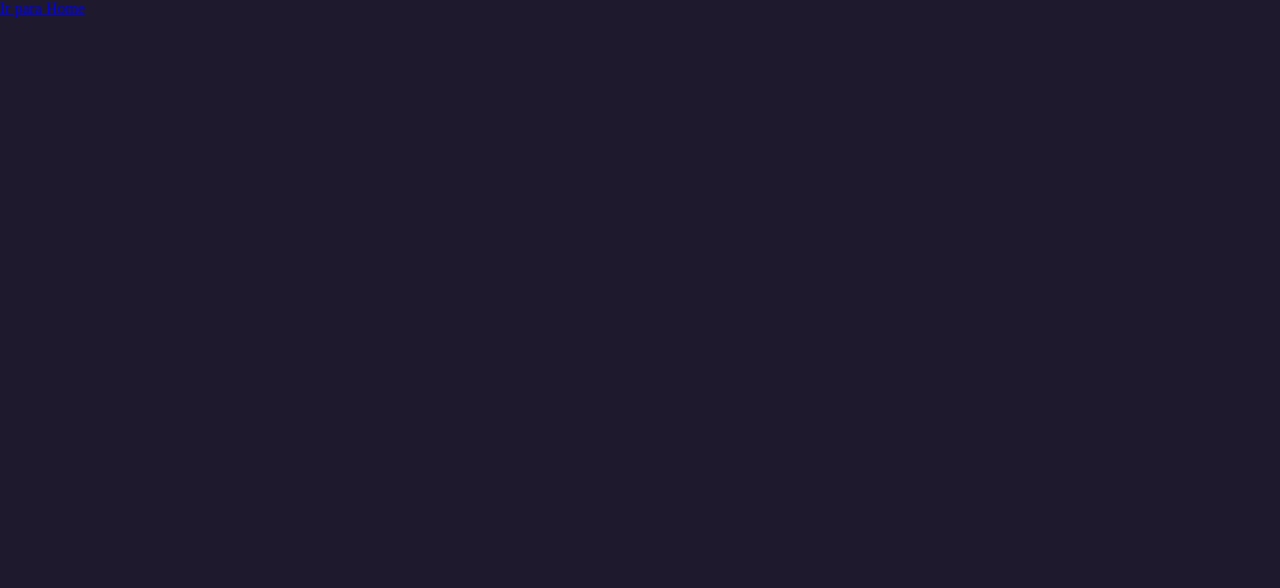
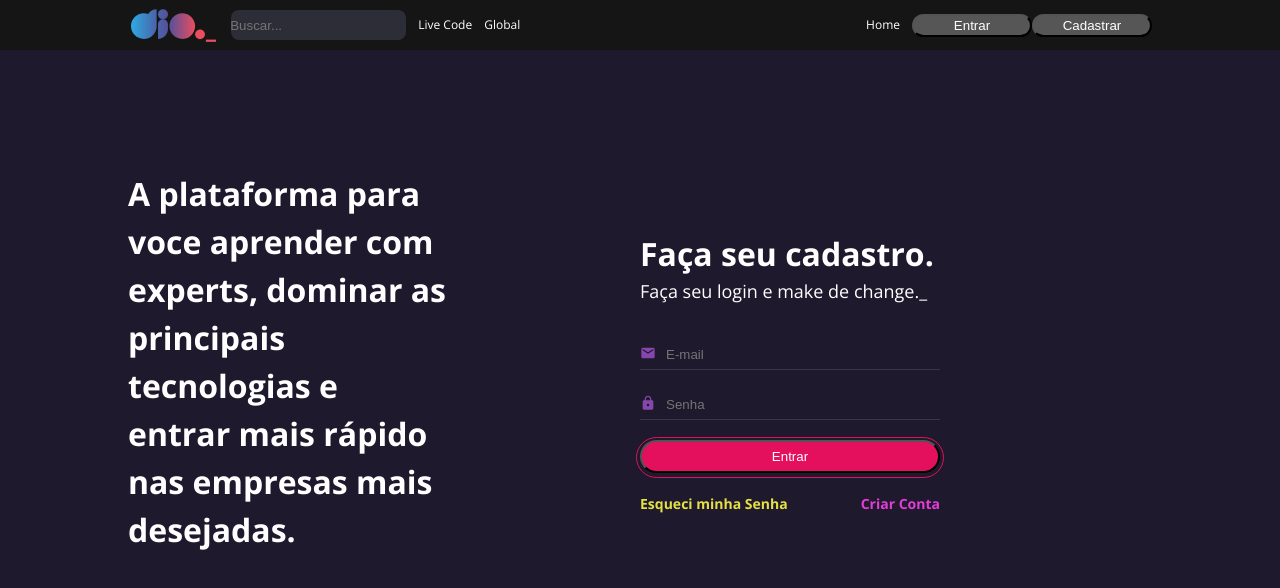
Before and after one commit to theodorocaliari/bootcamp-dio, a React (Create React App) app in the folder Orange Tech/react/styled-components/: page /login in a window 1280 px wide. Shown: the top 588 px of the page. Built offline with nearby package versions, Linux system fonts and the light colour scheme.

Commit message:
react-basico clone-dio, em andamento

```diff
--- a/Orange Tech/react/styled-components/package.json
+++ b/Orange Tech/react/styled-components/package.json
@@ -8,6 +8,7 @@
     "@testing-library/user-event": "^13.5.0",
     "react": "^18.2.0",
     "react-dom": "^18.2.0",
+    "react-icons": "^4.6.0",
     "react-router-dom": "^6.4.3",
     "react-scripts": "5.0.1",
     "styled-components": "^5.3.6",
--- /dev/null
+++ b/Orange Tech/react/styled-components/src/components/Input/input-component.jsx
@@ -0,0 +1,13 @@
+import React from "react";
+import { IconContainer, InputContainer, InputText } from "./input-styles";
+
+const Input = ({leftIcon, name, ...rest}) =>{
+  return(
+    <InputContainer>
+      { leftIcon ? (<IconContainer>{leftIcon}</IconContainer>) : null }
+      <InputText {...rest} />
+    </InputContainer>
+  );
+}
+
+export { Input };
--- /dev/null
+++ b/Orange Tech/react/styled-components/src/components/Input/input-styles.js
@@ -0,0 +1,24 @@
+import styled from "styled-components";
+
+export const InputContainer = styled.div`
+  //max-width: 275px;
+  width: 100%;
+  height: 30px;
+  border-bottom: 1px solid #3b3450;
+  display: flex;
+  align-items: center;
+  margin-bottom: 20px;
+`;
+
+export const IconContainer = styled.div`
+  margin-right: 10px;
+  color: #8647ad;
+`;
+
+export const InputText = styled.input`
+  background: transparent;
+  color: #fff;
+  border: 0;
+  width: 100%;
+  height: 30px;
+`;
--- a/Orange Tech/react/styled-components/src/pages/home/index.jsx
+++ b/Orange Tech/react/styled-components/src/pages/home/index.jsx
@@ -15,7 +15,9 @@ const Home = () => {
             <TitleHighlight>Implemente</TitleHighlight><br />
             o seu futuro global agora!
           </Title>
-          <TextContent>Domine as tecnologias utilizadas pelas empresas mais inovadoras do mundo e encare seu novo desafio profissional, evoluindo em continuidade com os melhores experts.</TextContent>
+          <TextContent>
+            Domine as tecnologias utilizadas pelas empresas mais inovadoras do mundo e encare seu novo desafio profissional, evoluindo em continuidade com os melhores experts.
+          </TextContent>
           <TextContent>
             <Button variant="primary" title="Começar agora" />
           </TextContent>
--- a/Orange Tech/react/styled-components/src/pages/login/index.jsx
+++ b/Orange Tech/react/styled-components/src/pages/login/index.jsx
@@ -1,9 +1,37 @@
 import { Link } from 'react-router-dom';
+import { MdEmail, MdLock } from "react-icons/md";
+import { Header } from "../../components/Header/header-component";
+import { Input } from "../../components/Input/input-component";
+import { Button } from "../../components/Button/btn-component";
+
+import { Column, Container, CriarText, EsqueciText, Row, SubtitleLogin, Title, TitleLogin, Wrapper} from "../login/login-style";
 
 const Login = () => {
   return (
   <>
-    <Link to="/">Ir para Home</Link>
+    <Header />
+      <Container>
+        <Column>
+          <Title>A plataforma para voce aprender com experts, dominar as principais tecnologias e entrar mais rápido nas empresas mais desejadas.</Title>
+        </Column>
+        <Column>
+        <Wrapper>
+          <TitleLogin>Faça seu cadastro.</TitleLogin>
+          <SubtitleLogin>Faça seu login e make de change._</SubtitleLogin>
+          <form action="">
+            <Input placeholder="E-mail" leftIcon={<MdEmail />}/>
+            <Input placeholder="Senha" type="password" leftIcon={<MdLock />} />
+            <Button title="Entrar" variant="primary" />
+          </form>
+          <Row>
+            <EsqueciText>Esqueci minha Senha</EsqueciText>
+            <CriarText>Criar Conta</CriarText>
+          </Row>
+        </Wrapper>
+
+        </Column>
+      </Container>
+
   </>
   )
 };
--- a/Orange Tech/react/styled-components/src/pages/login/login-style.js
+++ b/Orange Tech/react/styled-components/src/pages/login/login-style.js
@@ -1,3 +1,69 @@
 import styled, { css } from "styled-components";
 
-export const Form = styled.form``;
+export const Container = styled.div`
+  width: 100%;
+  max-width: 80%;
+  margin: 0 auto;
+  margin-top: 120px;
+  display: flex;
+  flex-direction: row;
+  justify-content: space-between;
+  align-items: center;
+`;
+
+export const Wrapper = styled.div`
+  max-width: 300px;
+`;
+
+export const Column = styled.div`
+  flex: 1;
+`;
+
+export const Row = styled.div`
+  display: flex;
+  flex-direction: row;
+  justify-content: space-between;
+  align-items: center;
+  margin-top: 20px;
+`;
+
+//https://stackoverflow.com/questions/56651064/changing-tag-type-when-extending-component-in-styled-components
+const ReaproveitandoCss = css`
+  font-family: "Open Sans";
+  font-style: normal;
+  font-weight: 700;
+  font-size: 32px;
+  width: 320px;
+  margin-bottom: 20px;
+  line-height: 1.5;
+  color: #fff;
+`;
+
+export const Title = styled.h2`
+  ${ReaproveitandoCss}
+`;
+
+export const TitleLogin = styled.p`
+  ${ReaproveitandoCss}
+  margin-bottom: 0;
+`;
+
+export const SubtitleLogin = styled.p`
+  ${ReaproveitandoCss}
+  font-weight:normal;
+  font-size: 18px;
+  margin-bottom: 35px;
+`;
+
+export const EsqueciText = styled.p`
+  ${ReaproveitandoCss}
+  font-size: 14px;
+  margin-bottom: unset;
+  width: unset;
+  color: #e5e044;
+`;
+
+export const CriarText = styled(EsqueciText)`
+  width: unset;
+  color: #e23dd7;
+`;
```
Also changed, not shown: 1 other file (tests, documents, lock files or other folders).
